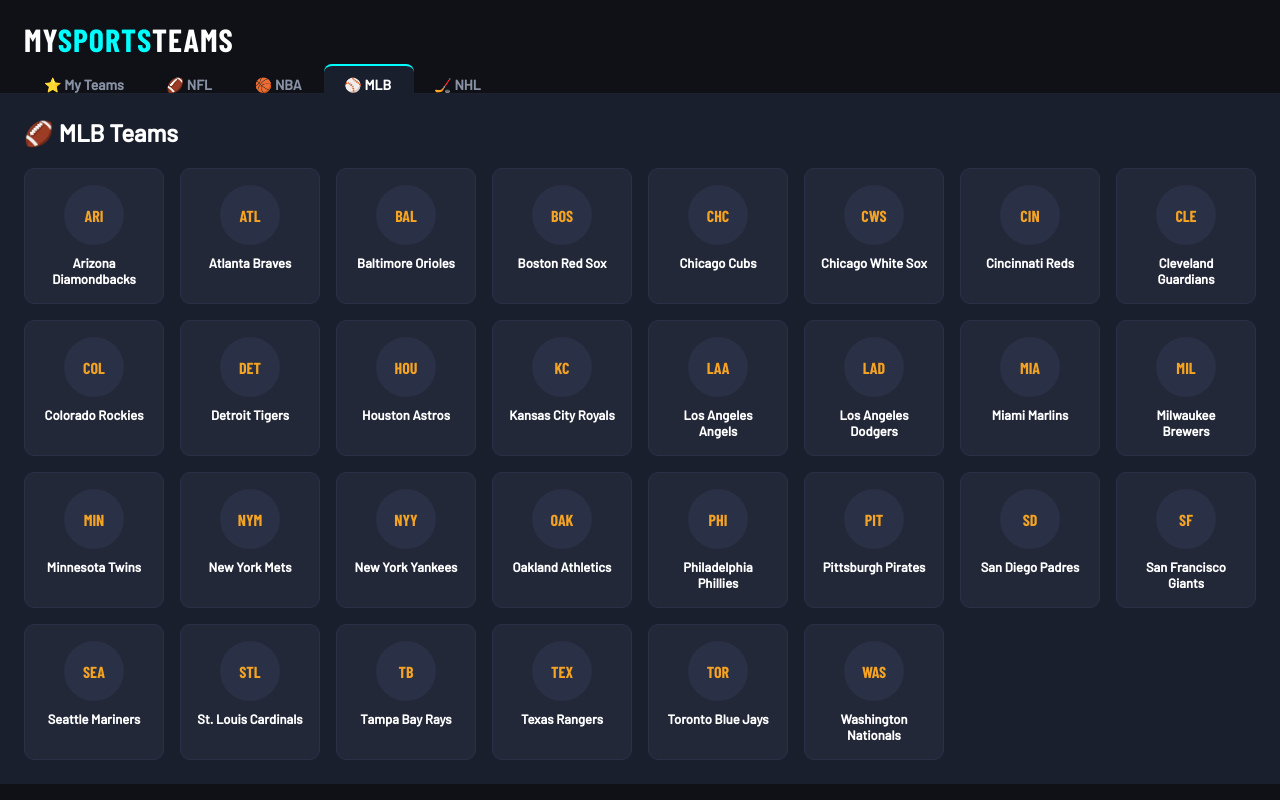
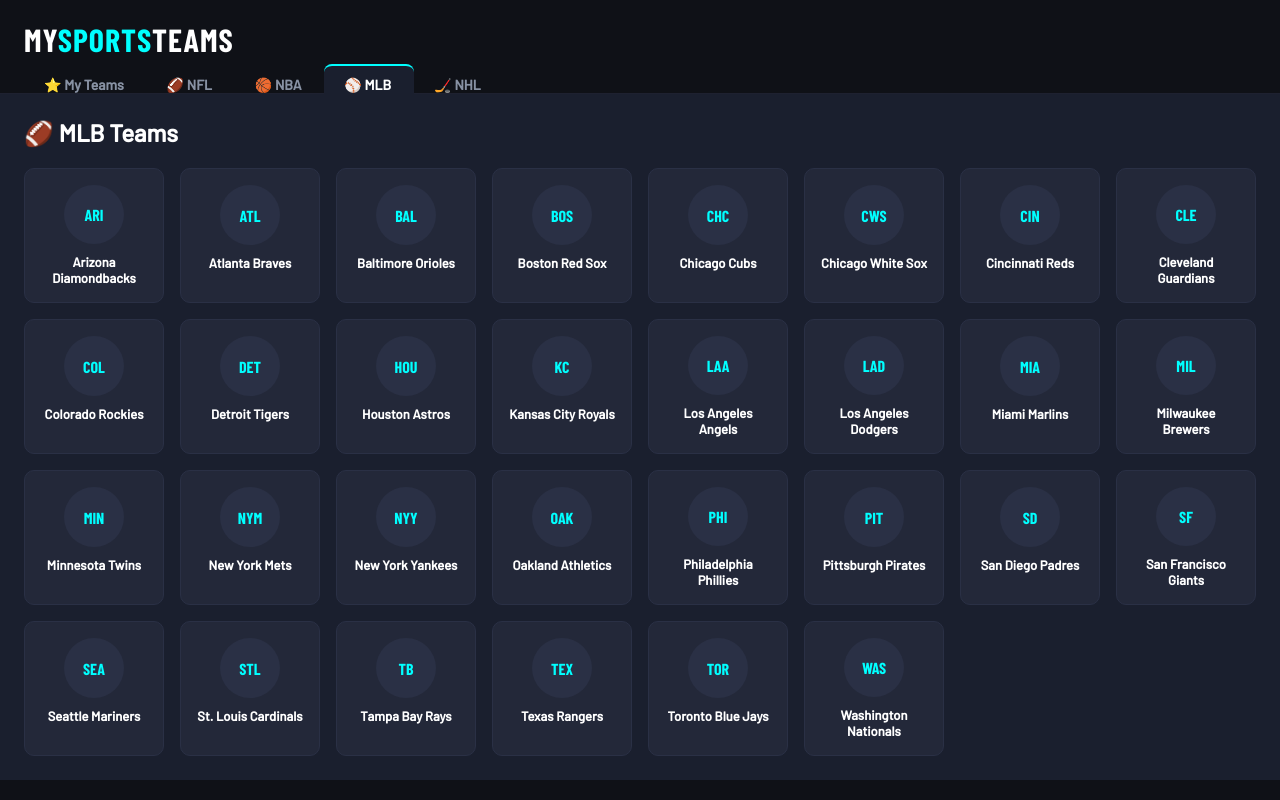
Before and after one commit to Jovany114/mysportsteams, a React (Create React App) app: page /mlb in a window 1280 px wide. Built offline with nearby package versions, Linux system fonts and the light colour scheme.

Commit message:
minor css fixes

```diff
--- a/src/App.css
+++ b/src/App.css
@@ -86,6 +86,7 @@
   border: 1px solid #2a3045;
   cursor: pointer;
   transition: border-color 0.2s;
+  height: 135px;
 }
 
 .team-card:hover {
@@ -116,5 +117,5 @@
   font-family: 'Barlow Condensed', sans-serif;
   font-size: 16px;
   font-weight: 700;
-  color: #f4a323;
+  color: aqua;
 }
```
